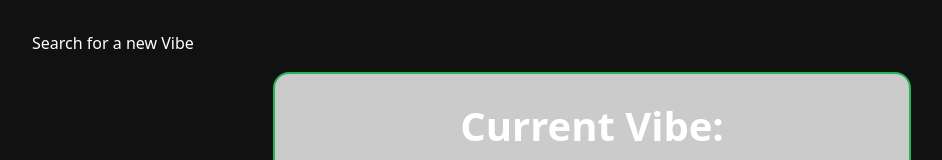
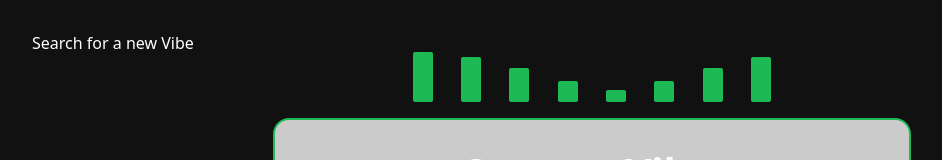
Before and after one commit to TeamTweety/VibeList, a React (Vite) app: page /playlist in a window 1280 px wide. Shown: the top 160 px of the page, without its empty margins (48-990 px from the left). Built offline with nearby package versions, Linux system fonts and the light colour scheme.

Commit message:
feat: visualizer basic

```diff
--- a/package.json
+++ b/package.json
@@ -32,6 +32,7 @@
     "openai": "^5.7.0",
     "react": "^19.1.0",
     "react-audio-visualize": "^1.2.0",
+    "react-audio-visualizers": "^0.1.1",
     "react-router-dom": "^7.6.2",
     "request": "^2.88.2"
   }
--- a/src/Components/SecondPage.jsx
+++ b/src/Components/SecondPage.jsx
@@ -4,11 +4,13 @@ import { useNavigate, Link } from 'react-router-dom';
 import { Playlist } from './Playlist';
 import { NavBar } from './NavBar';
 import { BotBar } from './BotBar';
+import { Visualizer } from './Visualizer';
 
 export function SecondPage() {
     return (
         <div className="secondPage">
             <NavBar/>
+            <Visualizer isPlaying={true}/>
             <Playlist/>
             <BotBar/>
         </div>
--- /dev/null
+++ b/src/Components/Visualizer.jsx
@@ -0,0 +1,16 @@
+import React, { useEffect, useState } from 'react';
+
+export function Visualizer ({ isPlaying = true }) {
+    return (
+        <div className={`visualizer ${isPlaying ? 'active' : ''}`}>
+            <div className="bar"></div>
+            <div className="bar"></div>
+            <div className="bar"></div>
+            <div className="bar"></div>
+            <div className="bar"></div>
+            <div className="bar"></div>
+            <div className="bar"></div>
+            <div className="bar"></div>
+        </div>
+    )
+}
--- a/styles.css
+++ b/styles.css
@@ -122,6 +122,44 @@ html, body {
   color: #1DB954;
 }
 
+.visualizer {
+    display: flex;
+    align-items: flex-end;
+    justify-content: space-between;
+    width: 28%;
+    height: 60px;
+    gap: 3px;
+    margin: 1rem 0;
+}
+
+.bar {
+    flex: 1;
+    max-width: 20px;
+    min-width: 4px;
+    height: 10px;
+    background: #1DB954;
+    border-radius: 2px;
+    transition: height 0.1s ease;
+}
+
+.visualizer.active .bar {
+    animation: visualize 0.5s ease-in-out infinite alternate;
+}
+
+.visualizer.active .bar:nth-child(1) { animation-delay: 0s; }
+.visualizer.active .bar:nth-child(2) { animation-delay: 0.1s; }
+.visualizer.active .bar:nth-child(3) { animation-delay: 0.2s; }
+.visualizer.active .bar:nth-child(4) { animation-delay: 0.3s; }
+.visualizer.active .bar:nth-child(5) { animation-delay: 0.4s; }
+.visualizer.active .bar:nth-child(6) { animation-delay: 0.3s; }
+.visualizer.active .bar:nth-child(7) { animation-delay: 0.2s; }
+.visualizer.active .bar:nth-child(8) { animation-delay: 0.1s; }
+
+@keyframes visualize {
+    0% { height: 10px; }
+    100% { height: 50px; }
+}
+
 /* Be careful adjusting background color. Set to the same black that the spotify widget is forcing us to be in. Border is spotify green */
 .playlist {
   background-color: rgb(203, 203, 203);
```
Also changed, not shown: 1 other file (tests, documents, lock files or other folders).
